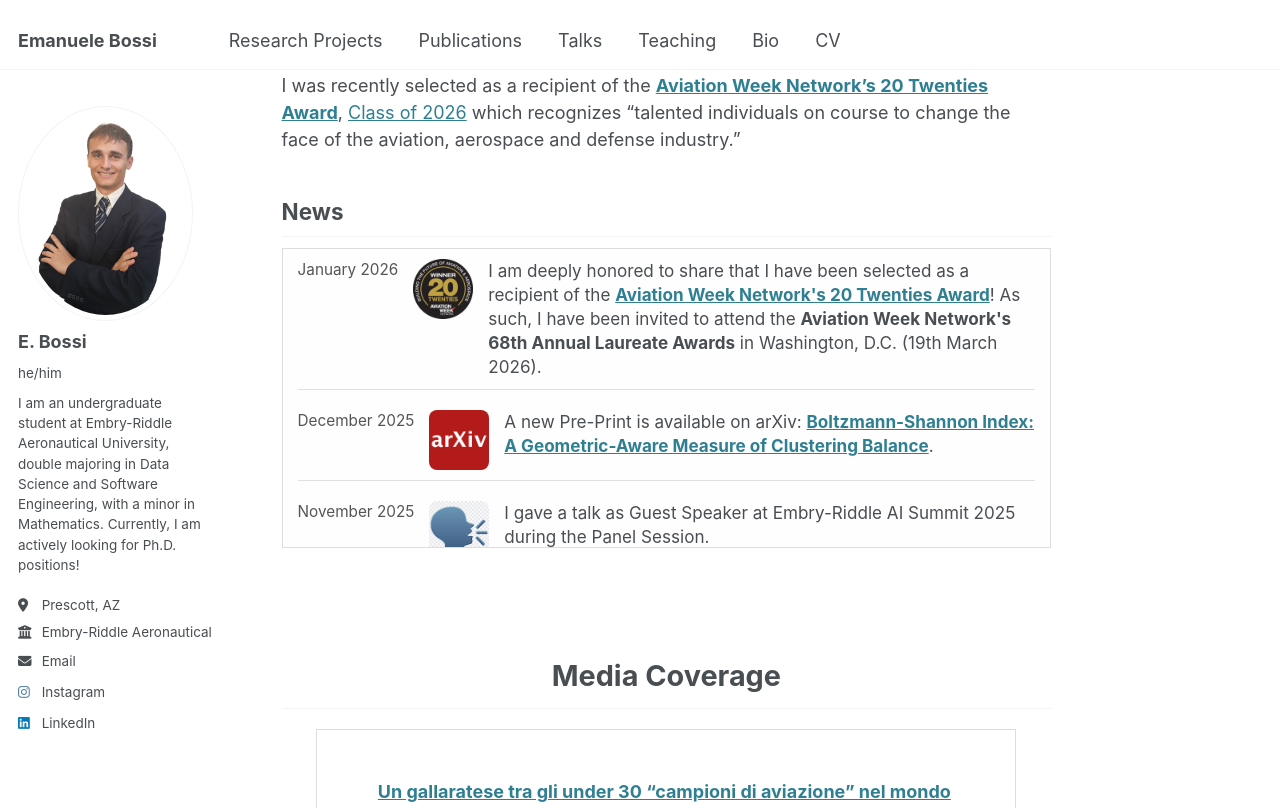
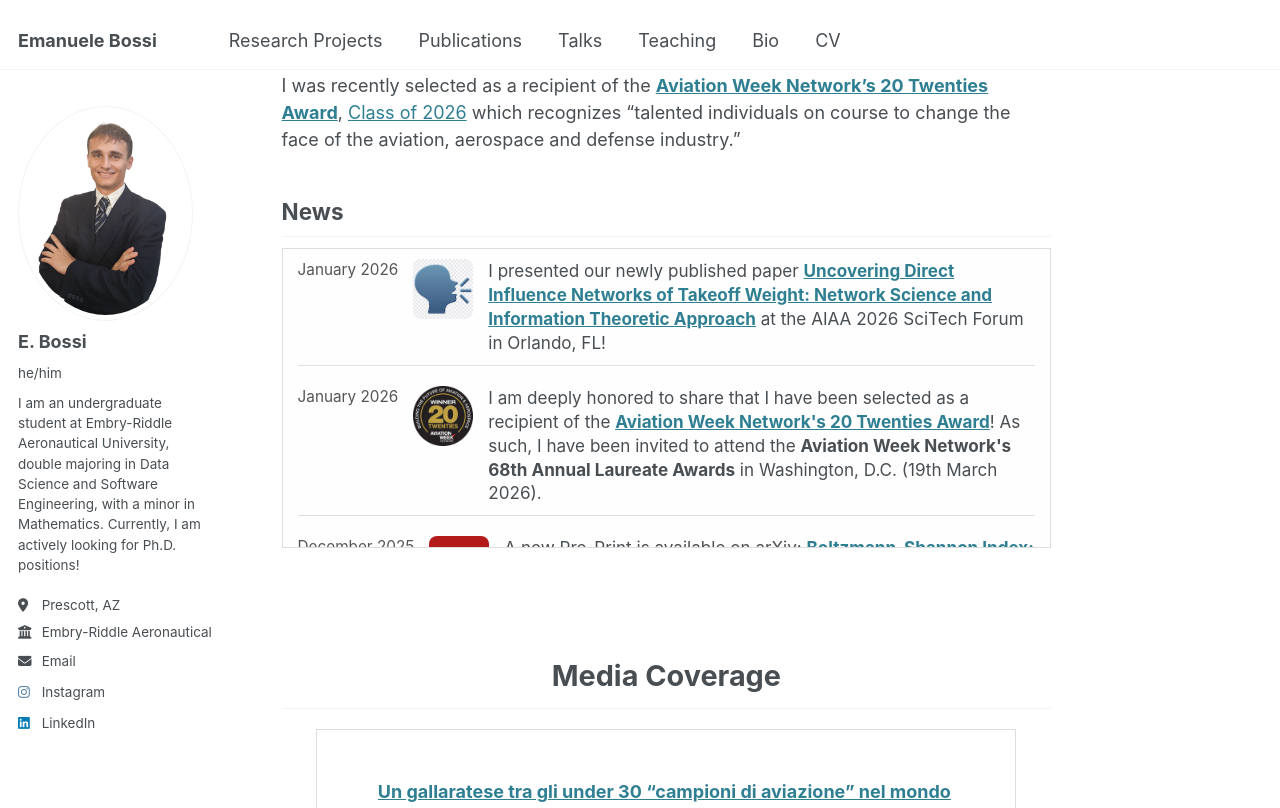
Before and after one commit to bossiemanuele/bossiemanuele.github.io, a Jekyll site: the page built from _pages/about.md, in a window 1280 px wide and 900 px high, scrolled down 753 px, cut to the strip 0-808 px from the top of the window. Built offline with Jekyll 4.4.1, drawn with Linux system fonts in a browser that asks for light colours.

Commit message:
Update about.md

```diff
--- a/_pages/about.md
+++ b/_pages/about.md
@@ -156,6 +156,14 @@ I was recently selected as a recipient of the [**Aviation Week Network's 20 Twen
   <div class="news-list">
 
     <!-- SINGLE NEWS ITEM -->
+
+    <div class="news-item">
+      <div class="news-date">January 2026</div>
+      <img src="\images\talk_emoji.jpg" alt="News icon" class="news-image">
+      <div class="news-text">
+        I presented our newly published paper <a href="https://arc.aiaa.org/doi/10.2514/6.2026-2014"> <strong>Uncovering Direct Influence Networks of Takeoff Weight: Network Science and Information Theoretic Approach</strong></a> at the AIAA 2026 SciTech Forum in Orlando, FL!
+      </div>
+    </div>
 
     <div class="news-item">
       <div class="news-date">January 2026</div>
```
